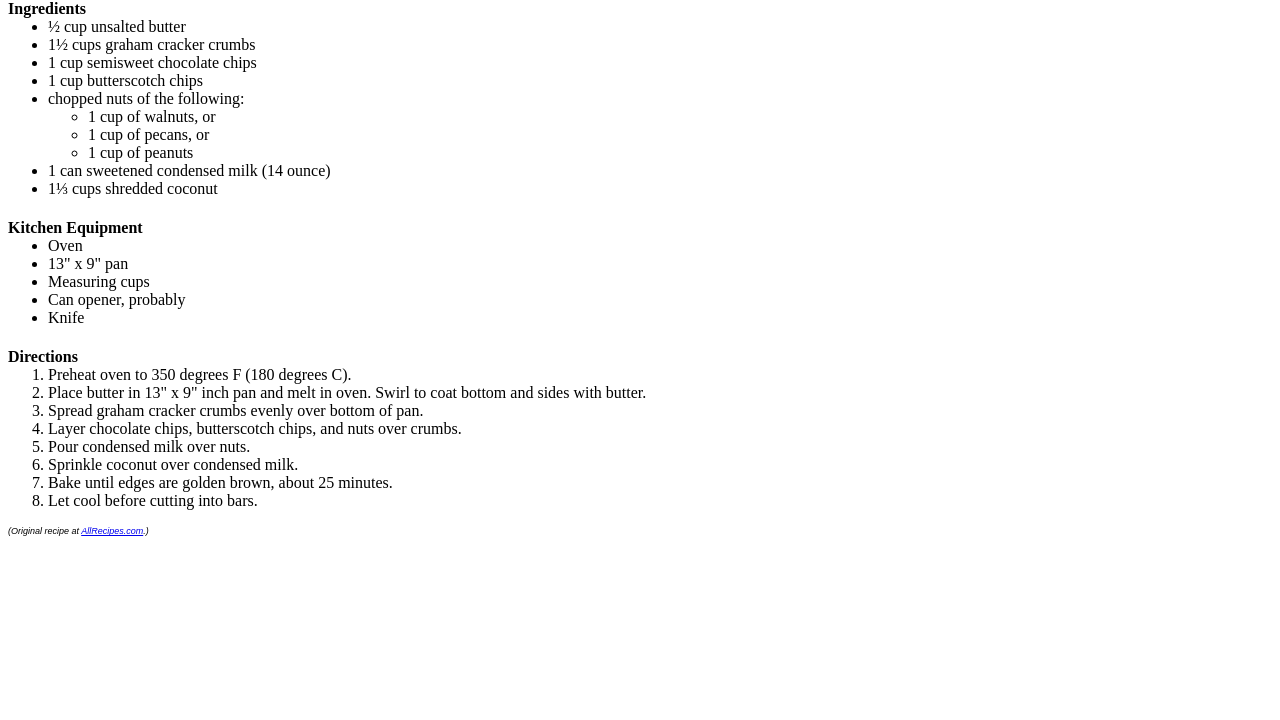
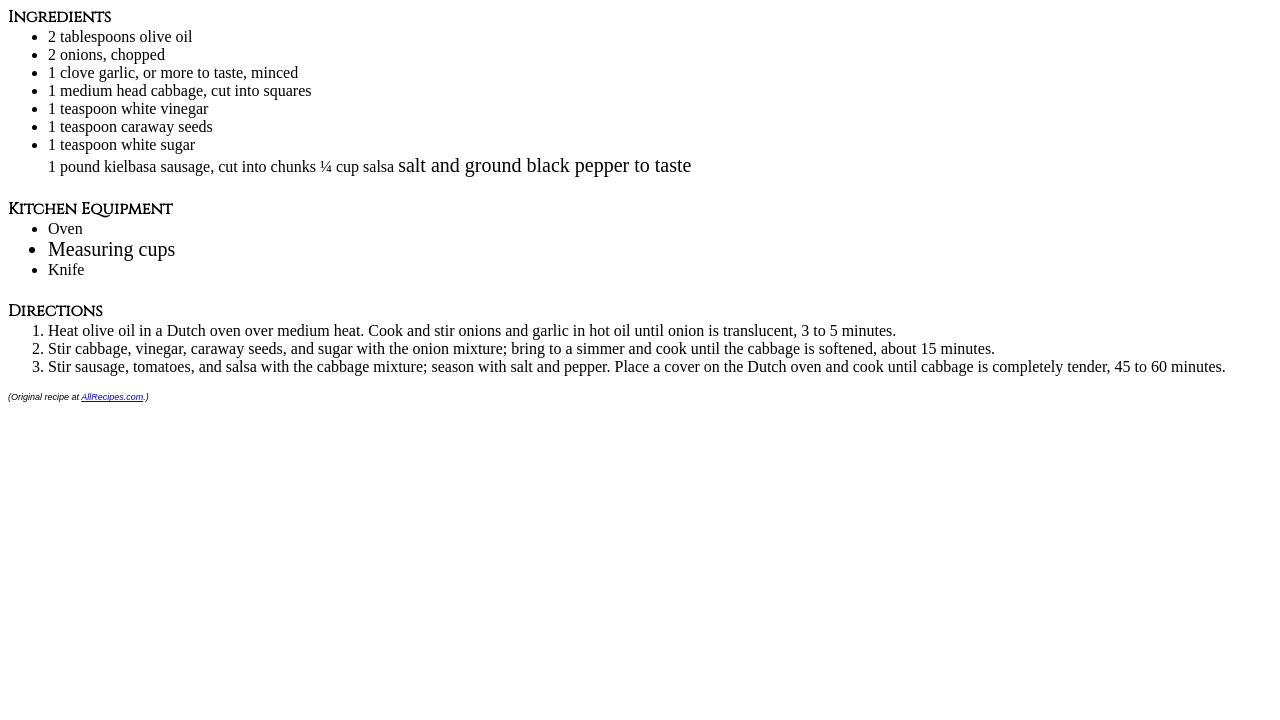
Before and after one commit to Aaron11626239/tp3, a plain HTML site: page index.html in a window 1280 px wide. Shown: the part 80-800 px from the top of the page. Drawn offline with Linux system fonts and the light colour scheme; a script that the page names is missing.

Commit message:
message about what was updated

```diff
--- a/index.html
+++ b/index.html
@@ -6,13 +6,17 @@
   <!-- meta tags and title -->
   <meta charset="UTF-8">
   <meta name="viewport" content="width=device-width, initial-scale=1.0">
-  <title>TP3: Seven Layer Bars</title>
+  <title>Mom's Polish Stewed Cabbage</title>
 
   <!-- external and on-page CSS goes here -->
   <link rel="stylesheet" href="styles.css" media="all">
   <style>
     /* on-page CSS, if any, goes here */
   </style>
+
+  <link rel="preconnect" href="https://fonts.googleapis.com">
+  <link rel="preconnect" href="https://fonts.gstatic.com" crossorigin>
+  <link href="https://fonts.googleapis.com/css2?family=Cinzel&display=swap" rel="stylesheet">
 
   <!-- external and on-page JavaScript goes here -->
   <script type="text/javascript" src="scripts.js" defer></script>
@@ -25,24 +29,21 @@
 <body>
 
 
-  <h1>Seven Layer Bars</h1>
+  <h1>Mom's Polish Stewed Cabbage</h1>
 
   <div id="ingredients">
     <h4>Ingredients</h4>
     <ul>
-      <li>½ cup unsalted butter</li>
-      <li>1½ cups graham cracker crumbs</li>
-      <li>1 cup semisweet chocolate chips</li>
-      <li>1 cup butterscotch chips</li>
-      <li>chopped nuts of the following:
-        <ul>
-          <li>1 cup of walnuts, or</li>
-          <li>1 cup of pecans, or</li>
-          <li>1 cup of peanuts</li>
-        </ul>
-      </li>
-      <li>1 can sweetened condensed milk <span>(14 ounce)</span></li>
-      <li>1⅓ cups shredded coconut</li>
+      <li>2 tablespoons olive oil</li>
+      <li>2 onions, chopped</li>
+      <li>1 clove garlic, or more to taste, minced</li>
+      <li>1 medium head cabbage, cut into squares</li>
+      <li>1 teaspoon white vinegar</li>
+      <li>1 teaspoon caraway seeds</li>
+      <li>1 teaspoon white sugar</li>
+      <il>1 pound kielbasa sausage, cut into chunks</il>
+      <il>¼ cup salsa</il>
+      <il class="makeBig">salt and ground black pepper to taste</il>
     </ul>
   </div>
 
@@ -50,9 +51,7 @@
     <h4>Kitchen Equipment</h4>
     <ul>
       <li>Oven</li>
-      <li>13" x 9" pan</li>
-      <li>Measuring cups</li>
-      <li>Can opener, probably</li>
+      <li class="makeBig">Measuring cups</li>
       <li>Knife</li>
     </ul>
   </div>
@@ -60,14 +59,9 @@
   <div id="directions">
     <h4>Directions</h4>
     <ol>
-      <li>Preheat oven to 350 degrees F (180 degrees C).</li>
-      <li>Place butter in 13" x 9" inch pan and melt in oven. Swirl to coat bottom and sides with butter.</li>
-      <li>Spread graham cracker crumbs evenly over bottom of pan.</li>
-      <li>Layer chocolate chips, butterscotch chips, and nuts over crumbs.</li>
-      <li>Pour condensed milk over nuts.</li>
-      <li>Sprinkle coconut over condensed milk.</li>
-      <li>Bake until edges are golden brown, about 25 minutes.</li>
-      <li>Let cool before cutting into bars.</li>
+      <li>Heat olive oil in a Dutch oven over medium heat. Cook and stir onions and garlic in hot oil until onion is translucent, 3 to 5 minutes.</li>
+      <li>Stir cabbage, vinegar, caraway seeds, and sugar with the onion mixture; bring to a simmer and cook until the cabbage is softened, about 15 minutes.</li>
+      <li>Stir sausage, tomatoes, and salsa with the cabbage mixture; season with salt and pepper. Place a cover on the Dutch oven and cook until cabbage is completely tender, 45 to 60 minutes.</li>
     </ol>
   </div>
 
--- a/styles.css
+++ b/styles.css
@@ -1,9 +1,10 @@
 h1 {
-  font-family: Arial;
+  font-family: 'Cinzel', serif;
 }
 
 h4 {
   margin-bottom: 0;
+  font-family: 'Cinzel', serif;
 }
 
 ul, ol {
@@ -15,3 +16,6 @@ ul, ol {
   font-size: 9px;
   font-style: italic;
 }
+.makeBig {
+  font-size: 20px
+}
```
